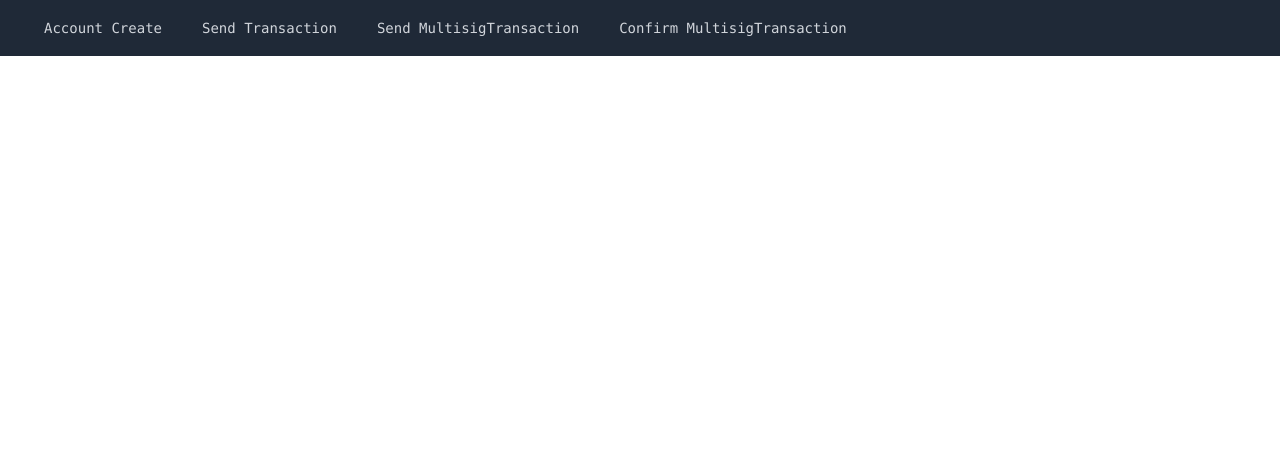
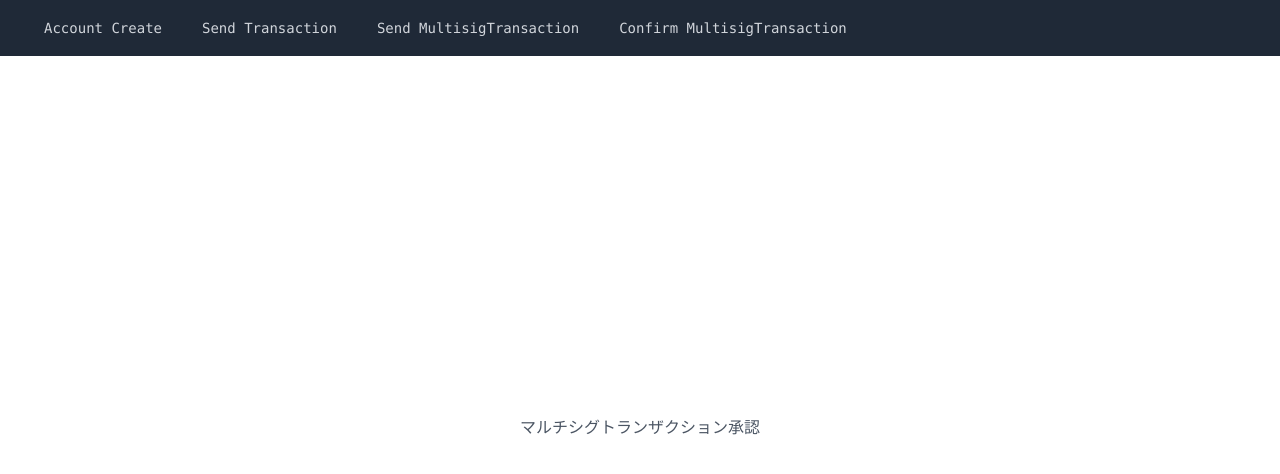
Before and after one commit to kazumasamatsumoto/redux-symbol, a React (Create React App) app: page /send-multisig-transaction in a window 1280 px wide. Shown: the top 474 px of the page. Built offline with nearby package versions, Linux system fonts and the light colour scheme.

Commit message:
classical component

```diff
--- a/src/App.tsx
+++ b/src/App.tsx
@@ -1,18 +1,32 @@
-import { VFC } from "react";
-import { BrowserRouter, Route, Switch } from "react-router-dom";
-import { Layout } from "./components/Layout";
+import { VFC } from 'react'
+import { BrowserRouter, Route, Switch } from 'react-router-dom'
+import { AccountCreate } from './components/AccountCreate'
+import { ConfirmMultisigTransaction } from './components/ConfirmMultisigTransaction'
+import { Layout } from './components/Layout'
+import { SendMultisigTransaction } from './components/SendMultisigTransaction'
+import { SendTransaction } from './components/SendTransaction'
 
 const App: VFC = () => {
   return (
     <BrowserRouter>
       <Layout>
         <Switch>
-          <Route exact path="/fetch-a"></Route>
-          <Route exact path="/fetch-b"></Route>
+          <Route exact path="/">
+            <AccountCreate />
+          </Route>
+          <Route exact path="/send-transaction">
+            <SendTransaction />
+          </Route>
+          <Route exact path="/send-multisig-transaction">
+            <SendMultisigTransaction />
+          </Route>
+          <Route exact path="/confirm-multisig-transaction">
+            <ConfirmMultisigTransaction />
+          </Route>
         </Switch>
       </Layout>
     </BrowserRouter>
-  );
-};
+  )
+}
 
-export default App;
+export default App
--- a/src/components/AccountCreate.tsx
+++ b/src/components/AccountCreate.tsx
@@ -1,11 +1,9 @@
 import React from 'react'
 
-const AccountCreate = () => {
+export const AccountCreate = () => {
   return (
     <div>
       アカウント作成
     </div>
   )
 }
-
-export default AccountCreate
--- /dev/null
+++ b/src/components/ConfirmMultisigTransaction.tsx
@@ -0,0 +1,9 @@
+import React from 'react'
+
+export const ConfirmMultisigTransaction = () => {
+  return (
+    <div>
+      トランザクション承認
+    </div>
+  )
+}
--- /dev/null
+++ b/src/components/SendMultisigTransaction.tsx
@@ -0,0 +1,9 @@
+import React from 'react'
+
+export const SendMultisigTransaction = () => {
+  return (
+    <div>
+      マルチシグトランザクション承認
+    </div>
+  )
+}
--- /dev/null
+++ b/src/components/SendTransaction.tsx
@@ -0,0 +1,9 @@
+import React from 'react'
+
+export const SendTransaction = () => {
+  return (
+    <div>
+      トランザクション送信
+    </div>
+  )
+}
```
